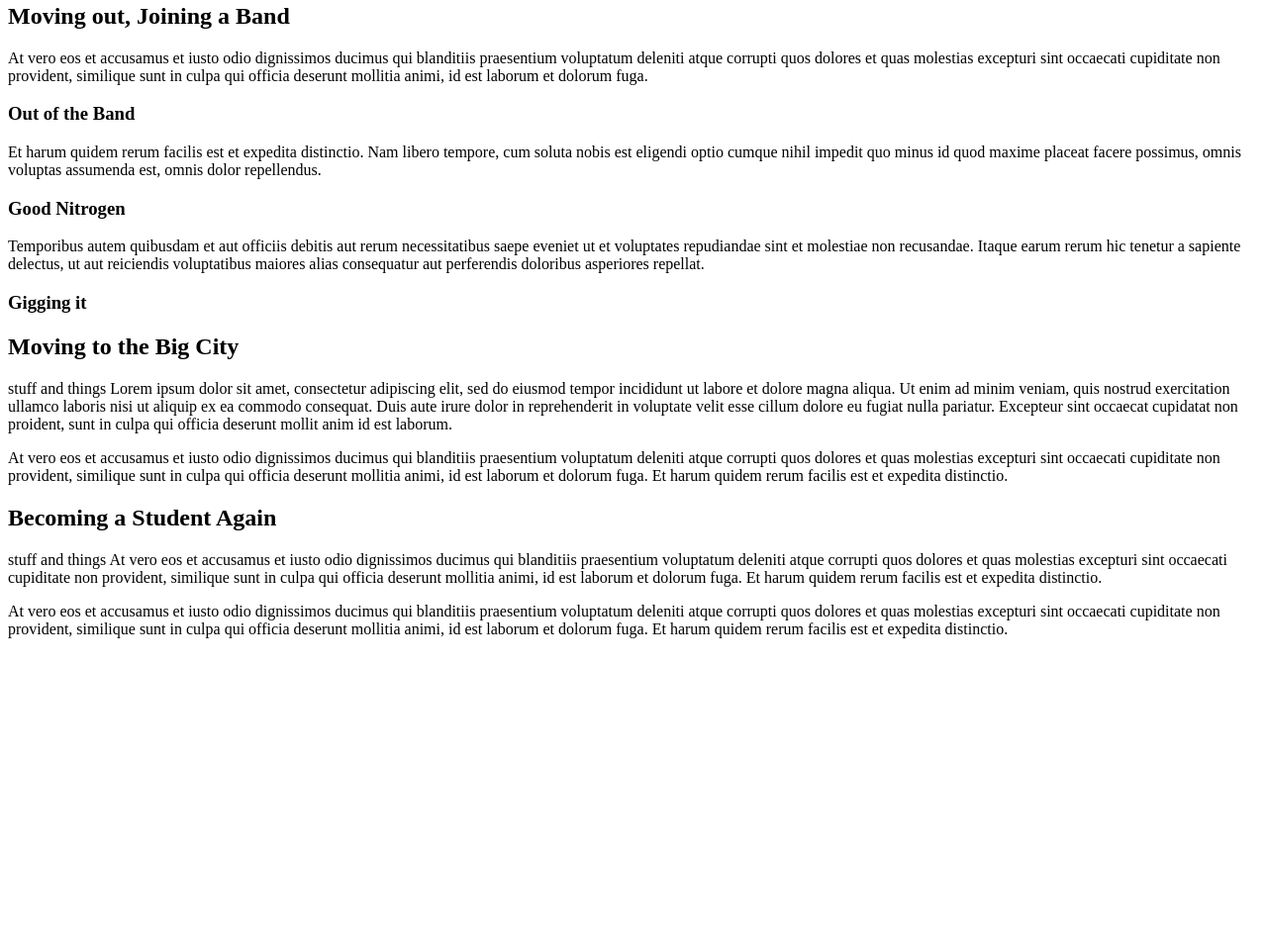
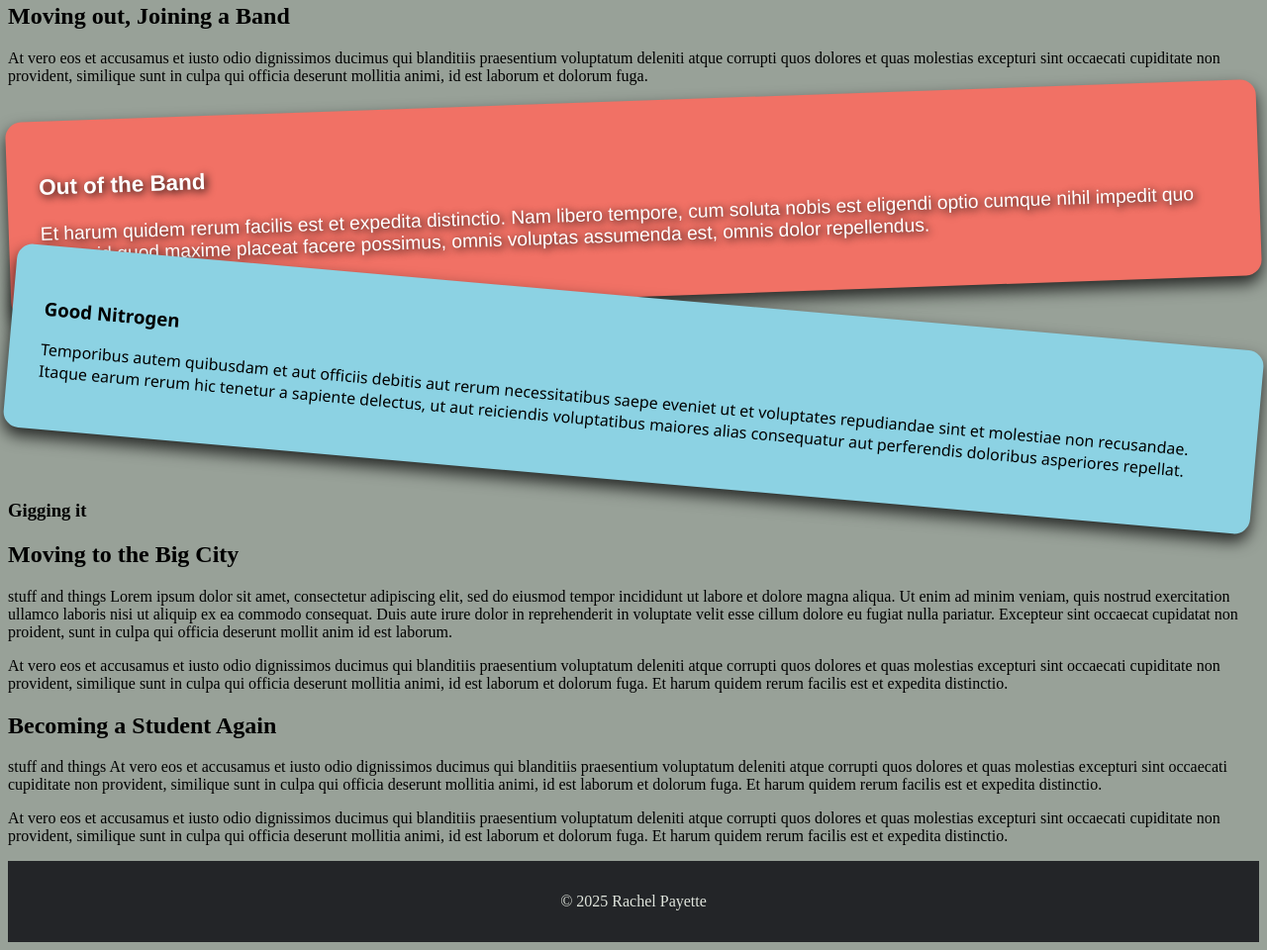
Before and after one commit to Bassbossbunny/TIF-2, a plain HTML site: page index.html in a window 1280 px wide. Shown: the part 248-1208 px from the top of the page at 99% size. Before the commit the page ends 909 px from the top, so only its background shows below. Drawn offline with Linux system fonts and the light colour scheme; a web font is replaced by a local one.

Commit message:
Docs: Did some css will revisit
coming back to this tomorrow.
Cheers,

```diff
--- a/index.html
+++ b/index.html
@@ -64,7 +64,10 @@
   </main>
 
   <footer>
-
+    <p id="copyright">
+        &copy;
+        <script type="text/javascript">var year = new Date();document.write(year.getFullYear());</script>
+        Rachel Payette</p>
   </footer>
 </body>
 </html>
--- a/main.css
+++ b/main.css
@@ -1,4 +1,57 @@
+
+@import url('https://fonts.googleapis.com/css2?family=Alumni+Sans+Pinstripe:ital@0;1&family=Glass+Antiqua&family=Megrim&family=Raleway:ital,wght@0,100..900;1,100..900&display=swap');
+
 *{
     box-sizing: border-box;
     }
+
+
+
 /* comment syntax reminder */
+h1 {
+    background-color: #232528;
+    color: #E0E5DD;
+}
+
+Body {
+background-color: #98A198;
+}
+
+#ootb {
+  background-color: #f17165;
+  color: #ffffff;
+  text-shadow: 2px 2px 8px #000000;
+  padding: 2rem;
+  border-radius: 1rem;
+  font-family: "Alumni Sans Pinstripe", sans-serif;
+  font-size: larger;
+  font-style: normal;
+  box-shadow: 0 8px 16px rgba(0,0,0,0.75);
+  transform: rotate(-2deg);
+  align-self: center;
+  max-width: 100%;
+  margin: auto;
+}
+
+#gn {
+    background-color: #8cd2e3;
+    color: #000000;
+    padding: 2rem;
+    border-radius: 1rem;
+    font-family: "Megrim", system-ui;
+    font-weight: 400;
+    font-style: normal;
+    box-shadow: 0 8px 16px rgba(0,0,0,0.75);
+    transform: rotate(5deg);
+    align-self: center;
+    max-width: 100%;
+    margin: auto;
+}
+
+footer {
+background-color: #232528;
+color: #E0E5DD;
+grid-template-columns: 1fr;
+text-align: center;
+padding: 1rem 0 1rem 0;
+}
```
